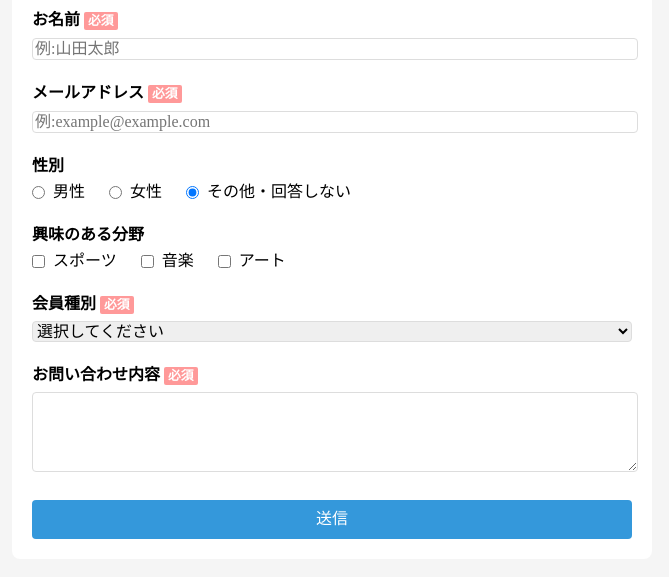
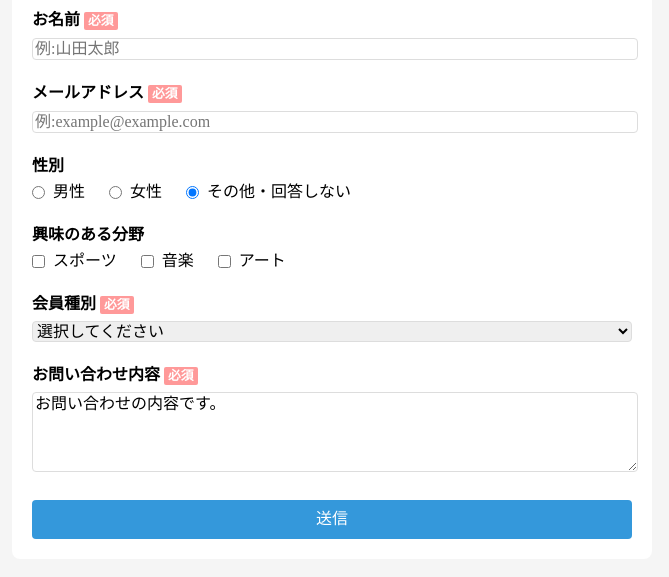
Before and after one commit to SK6595/html_css_self-learning, a plain HTML site: page html/form/index.html in a window 1280 px wide. Shown: the part 113-690 px from the top of the page, without its empty margins (308-977 px from the left). Drawn offline with Linux system fonts and the light colour scheme.

Commit message:
「セクション7：テキストエリアを使う時の注意点」学習完了

```diff
--- a/html/form/index.html
+++ b/html/form/index.html
@@ -67,7 +67,7 @@
 
         <div class="form-group">
           <label for="message">お問い合わせ内容<span class="required">必須</span></label>
-          <textarea id="message" name="message" rows="4" required></textarea> <!-- rowsは「行数」を意味する。 -->
+          <textarea id="message" name="message" rows="4" required>お問い合わせの内容です。</textarea> <!-- rowsは「行数」を意味する。 --> <!-- textareaタグは必ず終了タグが必要になる。 -->
         </div>
 
         <button type="submit">送信</button> <!-- buttonタグは通常type属性は「button」というtype属性が標準となるが、フォームを送信する時には必ず「submit」というのにする必要がある。 -->
```
